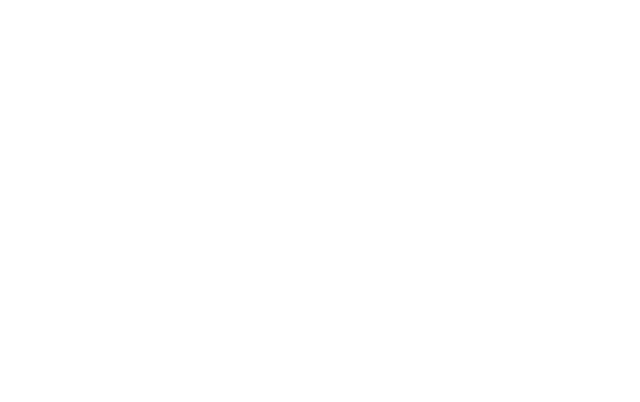
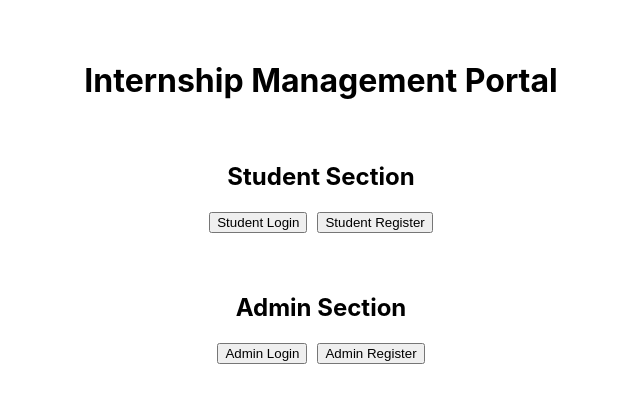
Before and after one commit to PalAnghan/internship-project-management-portal, a React (Create React App) app in the folder frontend/: page / in a window 1280 px wide. Before the commit this address had no page. Shown: the top 402 px of the page, without its empty margins (319-959 px from the left). Built offline with nearby package versions, Linux system fonts and the light colour scheme.

Commit message:
create a home page

```diff
--- a/frontend/src/App.js
+++ b/frontend/src/App.js
@@ -14,11 +14,13 @@
 import AddInternship from "./pages/AddInternship";
 import ViewApplications from "./pages/ViewApplications";
 import Profile from "./pages/Profile";
+import HomePage from "./pages/HomePage";
 
 function App() {
   return (
     <BrowserRouter>
       <Routes>
+        <Route path="/" element={<HomePage />} />
 
         <Route path="/login" element={<Login />} />
 
--- a/frontend/src/pages/AdminLogin.jsx
+++ b/frontend/src/pages/AdminLogin.jsx
@@ -10,7 +10,7 @@
 
   const handleLogin = async () => {
 
-    const res = await fetch("http://localhost:5000/api/admin/login", {
+    const res = await fetch("http://localhost:5000/api/admins/login", {
   method: "POST",
   headers: {
     "Content-Type": "application/json",
--- /dev/null
+++ b/frontend/src/pages/HomePage.jsx
@@ -0,0 +1,41 @@
+import React from "react";
+import { useNavigate } from "react-router-dom";
+
+function HomePage() {
+
+  const navigate = useNavigate();
+
+  return (
+    <div style={{ padding: "40px", textAlign: "center" }}>
+
+      <h1>Internship Management Portal</h1>
+
+      <br />
+
+      <h2>Student Section</h2>
+
+      <button onClick={() => navigate("/login")} >
+        Student Login
+      </button>
+
+      <button onClick={() => navigate("/register")} style={{ marginLeft: "10px" }}>
+        Student Register
+      </button>
+
+      <br /><br /><br />
+
+      <h2>Admin Section</h2>
+
+      <button onClick={() => navigate("/admin-login")}>
+        Admin Login
+      </button>
+
+      <button onClick={() => navigate("/admin-register")} style={{ marginLeft: "10px" }}>
+        Admin Register
+      </button>
+
+    </div>
+  );
+}
+
+export default HomePage;
--- a/frontend/src/pages/Profile.jsx
+++ b/frontend/src/pages/Profile.jsx
@@ -2,15 +2,22 @@
 
 function Profile() {
 
-  const [user, setUser] = useState({});
+  const [user, setUser] = useState(null);
 
   useEffect(() => {
 
-    fetch("http://localhost:5000/api/users")
-      .then(res => res.json())
-      .then(data => setUser(data[0]));
+    // get logged-in user from localStorage
+    const loggedUser = JSON.parse(localStorage.getItem("user"));
+
+    if (loggedUser) {
+      setUser(loggedUser);
+    }
 
   }, []);
+
+  if (!user) {
+    return <h2>No user logged in</h2>;
+  }
 
   return (
     <div style={{ padding: "20px" }}>
--- a/frontend/src/pages/UploadResume.jsx
+++ b/frontend/src/pages/UploadResume.jsx
@@ -4,13 +4,13 @@
 
   const [file, setFile] = useState(null);
   const [uploadedFile, setUploadedFile] = useState("");
-  const handleUpload = async () => {
+
+const handleUpload = async () => {
 
   const formData = new FormData();
 
   formData.append("resume", file);
 
-  // ✅ GET LOGGED-IN USER AUTOMATICALLY
   const user = JSON.parse(localStorage.getItem("user"));
 
   formData.append("userId", user._id);
@@ -19,6 +19,8 @@
     method: "POST",
     body: formData,
   });
+
+  const data = await res.json();
 
   alert("Resume uploaded successfully");
 };
```
Also changed, not shown: 2 other files (tests, documents, lock files or other folders). Lines whose indentation alone changed are shown as unchanged.
